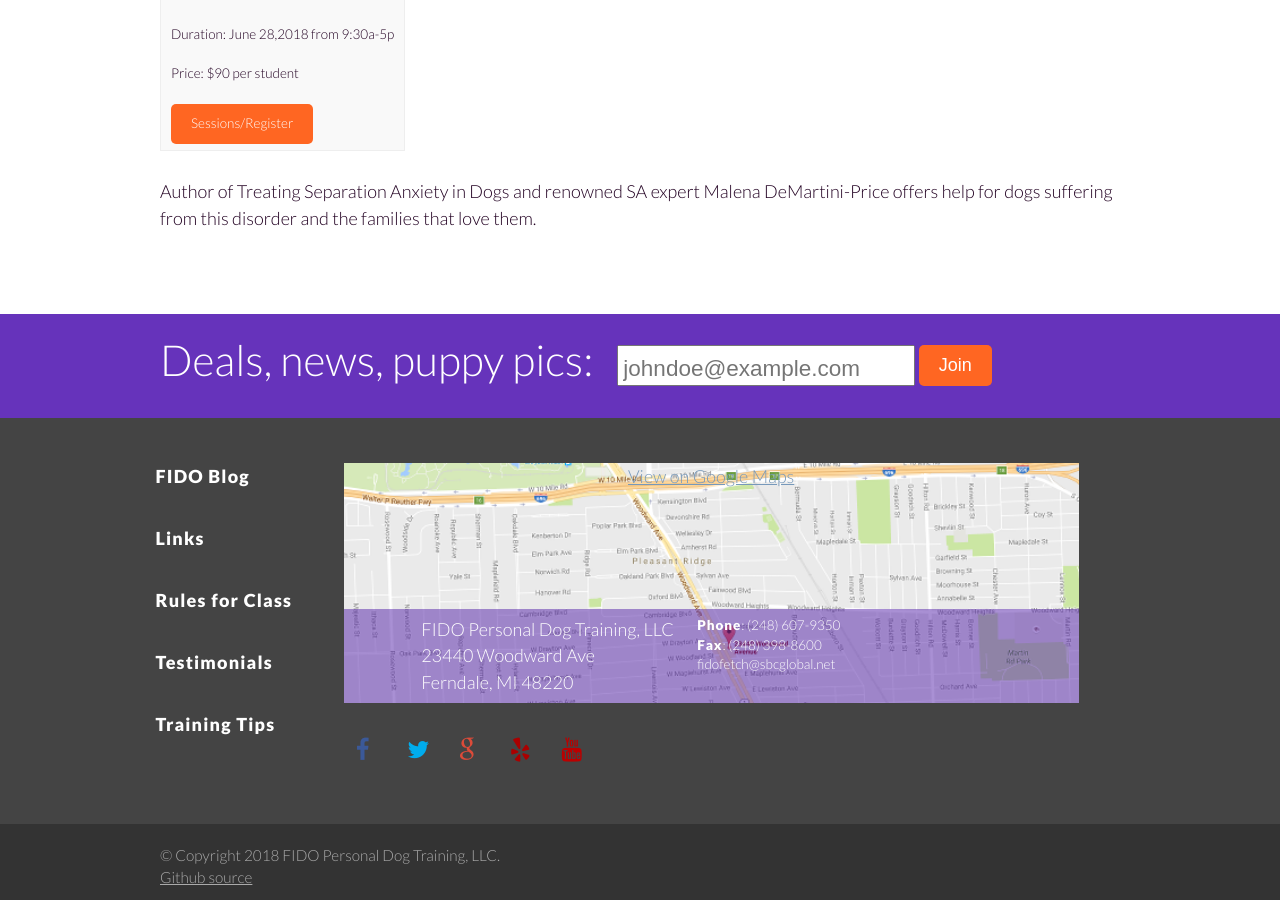
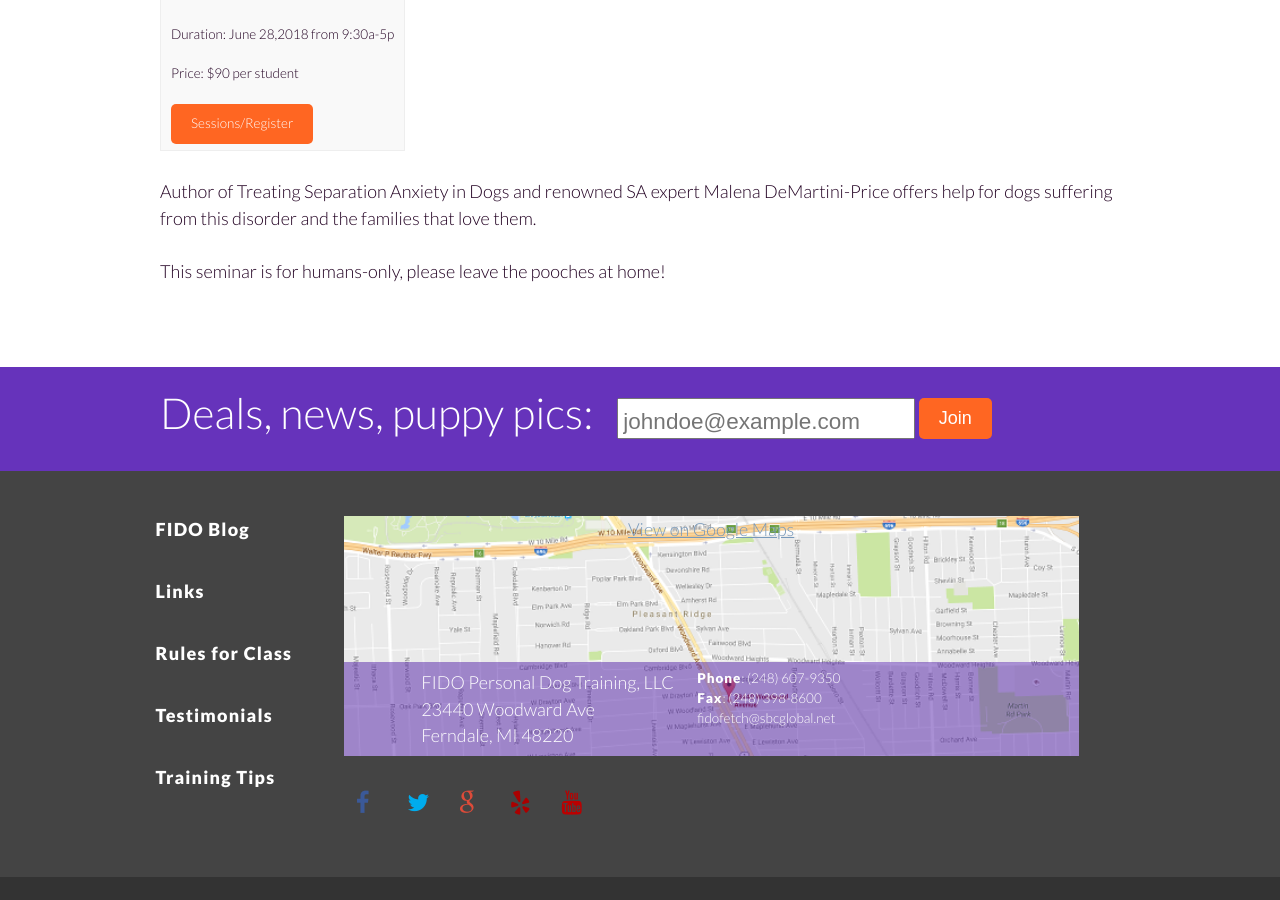
Before and after one commit to fidodogtraining/fidodogtraining.github.io, a Jekyll site: the page built from _classes/seminars/malena.md, in a window 1280 px wide and 900 px high, scrolled down 411 px. Built offline with Jekyll 4.4.1, drawn with Linux system fonts in a browser that asks for light colours.

Commit message:
Update malena.md

```diff
--- a/_classes/seminars/malena.md
+++ b/_classes/seminars/malena.md
@@ -10,3 +10,5 @@
 
 Author of Treating Separation Anxiety in Dogs and renowned SA expert Malena DeMartini-Price offers help for dogs suffering from this
 disorder and the families that love them.
+
+This seminar is for humans-only, please leave the pooches at home!
```
